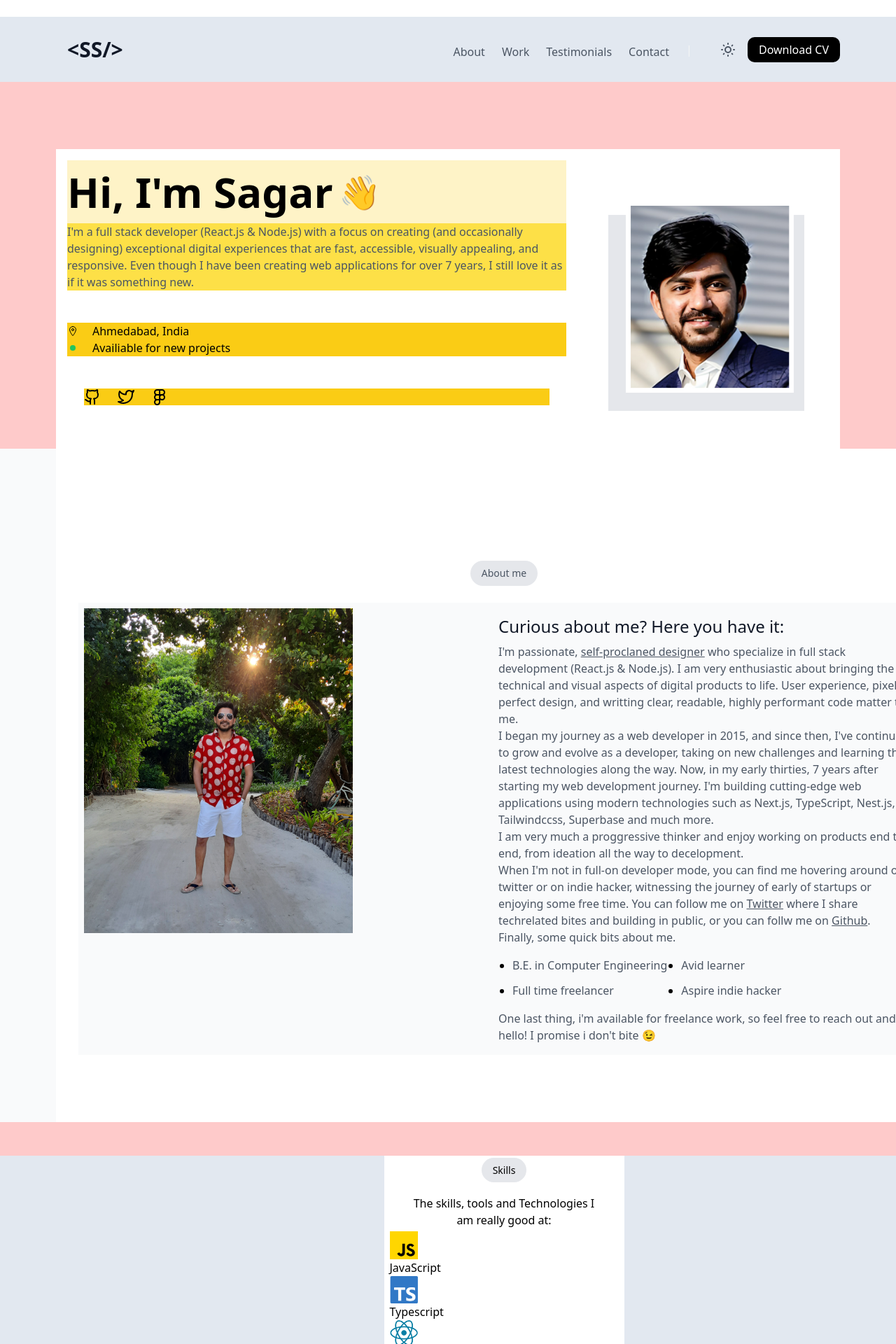
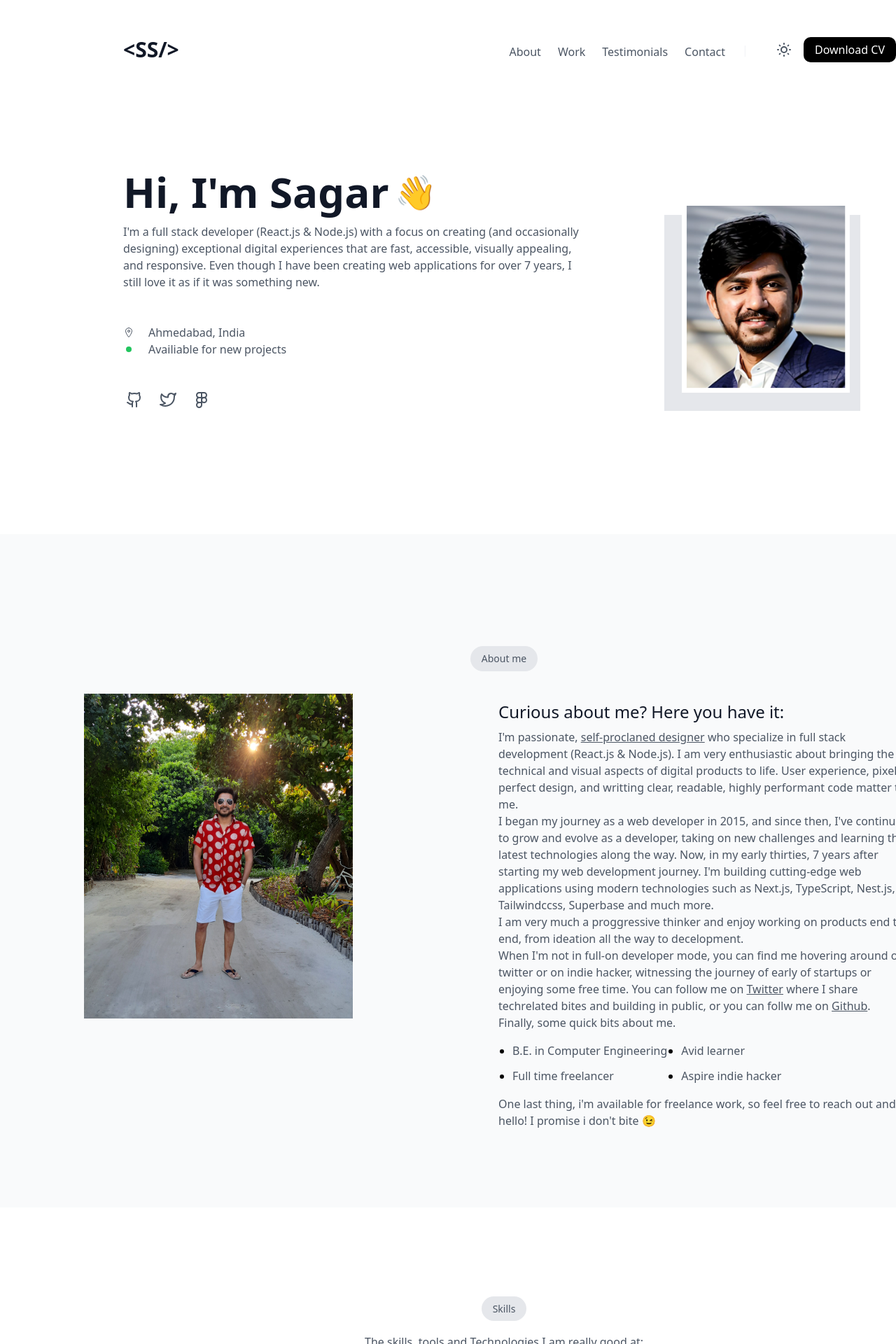
Before and after one commit to Galtbatzana/personal-portfolio, a Next.js app: page / in a window 1280 px wide. Shown: the top 1920 px of the page at 70% size. Built offline with nearby package versions, Linux system fonts and the light colour scheme.

Commit message:
size fix

```diff
--- a/package.json
+++ b/package.json
@@ -16,6 +16,7 @@
     "react-icons": "^5.2.1"
   },
   "devDependencies": {
+    "daisyui": "^4.12.10",
     "postcss": "^8",
     "tailwindcss": "^3.4.4"
   }
--- a/pages/components/AboutMe.js
+++ b/pages/components/AboutMe.js
@@ -3,8 +3,8 @@ import Image from "next/image";
 export function Aboutme() {
     return (
         <div className="mx-auto lg:w-[1440px] sm:w-[375px] bg-[#F9FAFB]">
-            <div className="mx-auto pb-4 sm:w-[343px] sm:py-16 lg:w-[1280px] bg-white lg:pb-24">
-                <div className="flex items-center justify-center sm:pb-6 lg:pt-24">
+            <div className="mx-auto pb-4 sm:w-[343px] sm:py-16 lg:w-[1280px] lg:pb-24">
+                <div className="flex items-center justify-center sm:p-6 lg:pt-24">
                     <p className="bg-[#E5E7EB] px-4 py-2 inline text-sm text-[#4B5563] font-medium rounded-full">
                         About me
                     </p>
--- a/pages/components/Skills.js
+++ b/pages/components/Skills.js
@@ -5,47 +5,21 @@ import Image from "next/image";
 
 export function Skills () {
     return (
-        <div className="mx-auto sm:w-[375px] lg:w-[1440px] bg-slate-200">
-            <div className="sm:w-[343px] mx-auto lg:[1280px] mt-12 p-2 bg-white">
-                <div className="h-[100px] flex-col text-center justify-center">
-                    <p className="bg-[#E5E7EB] px-4 py-2 inline text-sm font-medium rounded-full">
+        <div className="mx-auto py-5 sm:w-[375px] lg:w-[1440px] bg-white">
+            <div className="sm:w-[343px] sm:py-[64px] mx-auto lg:w-[1280px] lg:mt-12 p-2 ">
+                <div className="flex-col text-center justify-center">
+                    <p className="bg-[#E5E7EB] text-[#4B5563] px-4 py-2 inline text-sm font-medium rounded-full">
                         Skills
                     </p>
-                    <p className="m-4 p-2">
+                    <p className="m-4 p-2 text-[#4B5563] mb-16">
                         The skills, tools and Technologies I am really good at:
                     </p>
                 </div>
 
-                <div className="flex">
+                <div>
                         <SkillsIcon/>
                 </div>
             </div>
         </div>
     );
 }
-
-{/* <img src="/images/JS.jpg"/>
-<Image src="/images/Ts.jpg" width={100} height={100}/>
-<Image src="/images/React.jpg" width={100} height={100}/>
-<Image src="/images/Next.jpg" width={100} height={100}/>
-<Image src="/images/Node.jpg" width={100} height={100}/>
-<Image src="/images/Ex.jpg" width={100} height={100}/>
-<Image src="/images/Next.jpg" width={100} height={100}/>
-<Image src="/images/Socket.jpg" width={100} height={100}/>
-</div>
-<div className="flex">
-<Image src="/images/PostgreSQL.jpg" width={100} height={100}/>
-<Image src="/images/MongoDB.jpg" width={100} height={100}/>
-<Image src="/images/Sass.jpg" width={100} height={100}/>
-<Image src="/images/Tailwind.jpg" width={100} height={100}/>
-<Image src="/images/Figma.jpg" width={100} height={100}/>
-<Image src="/images/Cypress.jpg" width={100} height={100}/>
-<Image src="/images/Storybook.jpg" width={100} height={100}/>
-<Image src="/images/Git.jpg" width={100} height={100}/> */}
-
-    // <div className="flex gap-2">
-    //     <Tag title="React" />
-    //     <Tag title="Next" />
-    //     <Tag title="Java Script" />
-    //     <Tag title="Node"/>
-    // </div>
--- a/pages/components/SkillsIcon.js
+++ b/pages/components/SkillsIcon.js
@@ -40,10 +40,12 @@ const skillsicon = [
     {
         icon: "/images/icon-mongodb.png",
         name: "MongoDB",
+        style: "ml-1"
     },
     {
         icon: "/images/icon-sass.png",
         name: "Sass/Scss",
+        sttyle: ""
     },
     {
         icon: "/images/icon-tailwindcss.png",
@@ -69,11 +71,13 @@ const skillsicon = [
 
 export function SkillsIcon () {
     return (
-        <div>
+        <div className="grid sm:grid-cols-3 lg:grid-cols-8 lg:gap-y-16 text-[#4B5563] gap-x-[58px] gap-y-[16px] items-center justify-center">
             {skillsicon.map((skill)=>(
-                <div key={skill.name}>
-                    <Image src={skill.icon} width={40} height={40} />
-                    {skill.name}
+                <div className="flex flex-col justify-center items-center" key={skill.name}>
+                    <img src={skill.icon} />
+                    <div className="mt-2">
+                        {skill.name}
+                    </div>
                 </div>
             ))}
         </div>
--- a/pages/components/header.js
+++ b/pages/components/header.js
@@ -20,13 +20,13 @@ export function Header() {
         setOpen(false);
     }
     return (
-        <div className="mx-auto sm:w-[375px] lg:w-[1280px] bg-slate-200">
+
+        <div className="mx-auto sm:w-[375px] lg:w-[1440px] bg-white">
+            <div className="mx-auto sm:w-[375px] lg:w-[1280px] bg-white">
                 <div className="flex justify-between mx-auto mt-6 py-2 lg:px-20 sm:px-4">
-
                         <div className="text-[30px] font-bold text-[#111827] p-4">
                             {'<SS/>'}
                         </div>
-
                     <div className="sm:hidden lg:flex items-center">
                         <div className="flex justify-items-center justify-between items-center">
                             <Navigations/>
@@ -72,10 +72,10 @@ export function Header() {
                                 </div>
                                 </div>
                             </div>
-
                         </div>
                     </div>
 
+                </div>
             </div>
         </div>
 
--- a/pages/components/hero.js
+++ b/pages/components/hero.js
@@ -10,57 +10,65 @@ import { FiFigma } from "react-icons/fi";
 
 export function Hero() {
     return (
+        <div className="mx-auto sm:w-[375px] lg:w-[1440px] bg-white">
             <div className="mx-auto sm:w-[375px] lg:w-[1280px]">
-            <div className="lg:flex justify-between lg:mx-20 lg:mt-[96px] bg-white">
-                <div className="lg:order-2 sm:my-16 mx-4">
+                <div className="lg:flex justify-between lg:mx-20 lg:py-[96px] bg-white gap-12">
+                    <div className="lg:order-2 sm:py-16 mx-4">
                         <div className="h-[300px] w-[343px] relative">
                             <div className="h-[280px] w-[280px] absolute bg-[#E5E7EB] right-[35px] top-[30px]">
                             </div>
                             <Image className="absolute z-10 right-[50px] top-[10px]" src="/Pic.png" width={240} height={280}/>
                         </div>
                     </div>
-                <div className="lg:order-1 p-4">
-                    <div className="flex bg-amber-100 items-center gap-2">
-                            <h1 className="font-bold sm:text-[36px] lg:text-[60px]">
+                    <div className="lg:order-1 lg:w-[768px] p-4">
+                        <div className="flex items-center gap-2">
+                                <h1 className="font-bold sm:text-[36px] lg:text-[60px] text-[#111827]">
                                     Hi, I'm Sagar
                                 </h1>
                                 <Handwaving />
                         </div>
-                    <div className="mx-auto text-[#4B5563] bg-yellow-300 mb-[46px]">
+                        <div className="text-[#4B5563] mb-[48px]">
                             I'm a full stack developer (React.js & Node.js)
-                        with a focus on creating (and occasionally designing)
-                        exceptional digital experiences that are fast, accessible,
-                        visually appealing, and responsive. Even though I have
-                        been creating web applications for over 7 years, I still
-                        love it as if it was something new.
+                            with a focus on creating (and occasionally
+                            designing) exceptional digital experiences
+                            that are fast, accessible, visually appealing,
+                            and responsive. Even though I have been
+                            creating web applications for over 7 years, I
+                            still love it as if it was something new.
                         </div>
 
-                    <div className="flex items-center gap-2 bg-yellow-400">
-                        <span><IoLocationOutline /></span>
-                        <p className="mx-3">Ahmedabad, India</p>
+                        <div className="flex items-center gap-2 text-[#4B5563]">
+                            <span>
+                                <IoLocationOutline />
+                            </span>
+                            <p className="mx-3 text-[#4B5563]">
+                                Ahmedabad, India
+                            </p>
                         </div>
 
 
-                    <div className="flex items-center gap-2 bg-yellow-400 mb-[46px]">
+                        <div className="flex items-center gap-2 mb-[48px]">
                                 <div className="h-2 w-2 bg-green-500 rounded-full mx-1"></div>
-                            <p className="mx-3">Availiable for new projects</p>
+                                <p className="mx-3 text-[#4B5563]">
+                                    Availiable for new projects
+                                </p>
                         </div>
 
 
-                    <div className="flex m-6 space-x-6 bg-yellow-400">
+                        <div className="flex m-1 space-x-6 pb-[64px]">
                             <span>
-                            <LuGithub className="h-[24px] w-[24px]"/>
+                                <LuGithub className="h-[24px] w-[24px] text-[#4B5563]"/>
                             </span>
                             <span>
-                            <FiTwitter className="h-[24px] w-[24px]"/>
+                                <FiTwitter className="h-[24px] w-[24px] text-[#4B5563]"/>
                             </span>
                             <span>
-                            <FiFigma className="h-[24px] w-[24px]"/>
+                                <FiFigma className="h-[24px] w-[24px] text-[#4B5563]"/>
                             </span>
                         </div>
                     </div>
                 </div>
-
+            </div>
         </div>
 
     );
--- a/pages/index.js
+++ b/pages/index.js
@@ -19,7 +19,7 @@ const inter = Inter({ subsets: ["latin"] });
 
 export default function Home() {
   return (
-    <main  className="max-w-[1440px] h-[auto] bg-red-200">
+    <main  className="max-w-[1440px] mx-auto bg-red-200">
 
       <Header />
       <Hero />
@@ -30,6 +30,7 @@ export default function Home() {
       <Work />
       <Work />
       <Footer/>
+
     </main>
   );
 }
--- a/styles/globals.css
+++ b/styles/globals.css
@@ -26,12 +26,3 @@
   /* For demonstration purposes only: */
   body { font-size: 1em }
   h1 { font-size: 2.25em }
-
-  *{
-    margin: 0;
-  }
-
-  main{
-    max-width: 1440px;
-    margin: auto;
-  }
--- a/tailwind.config.js
+++ b/tailwind.config.js
@@ -14,5 +14,5 @@ module.exports = {
       },
     },
   },
-  plugins: [],
+  plugins: [require('daisyui')],
 };
```
Also changed, not shown: 1 other file (tests, documents, lock files or other folders). Lines whose indentation alone changed are shown as unchanged.
